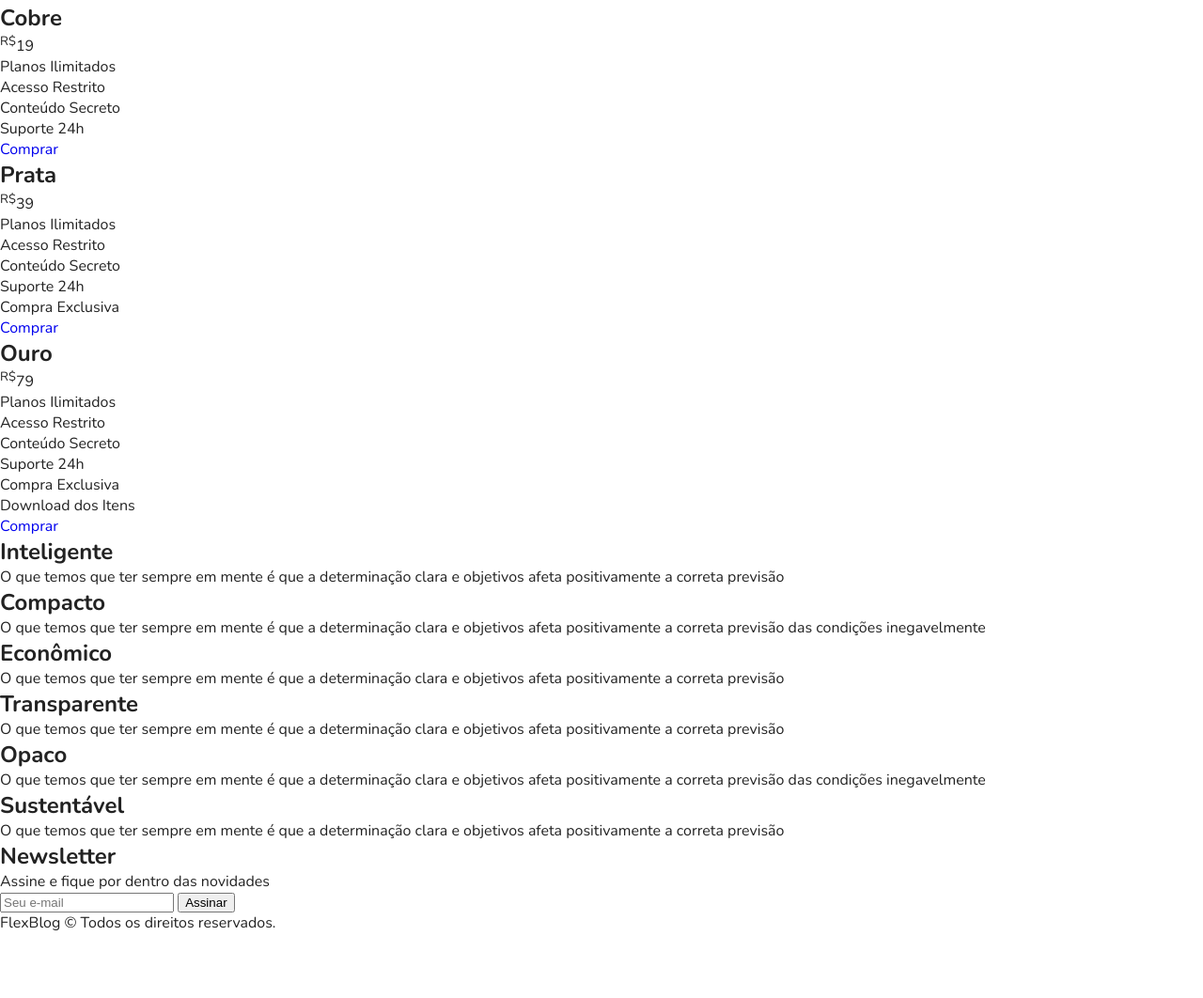
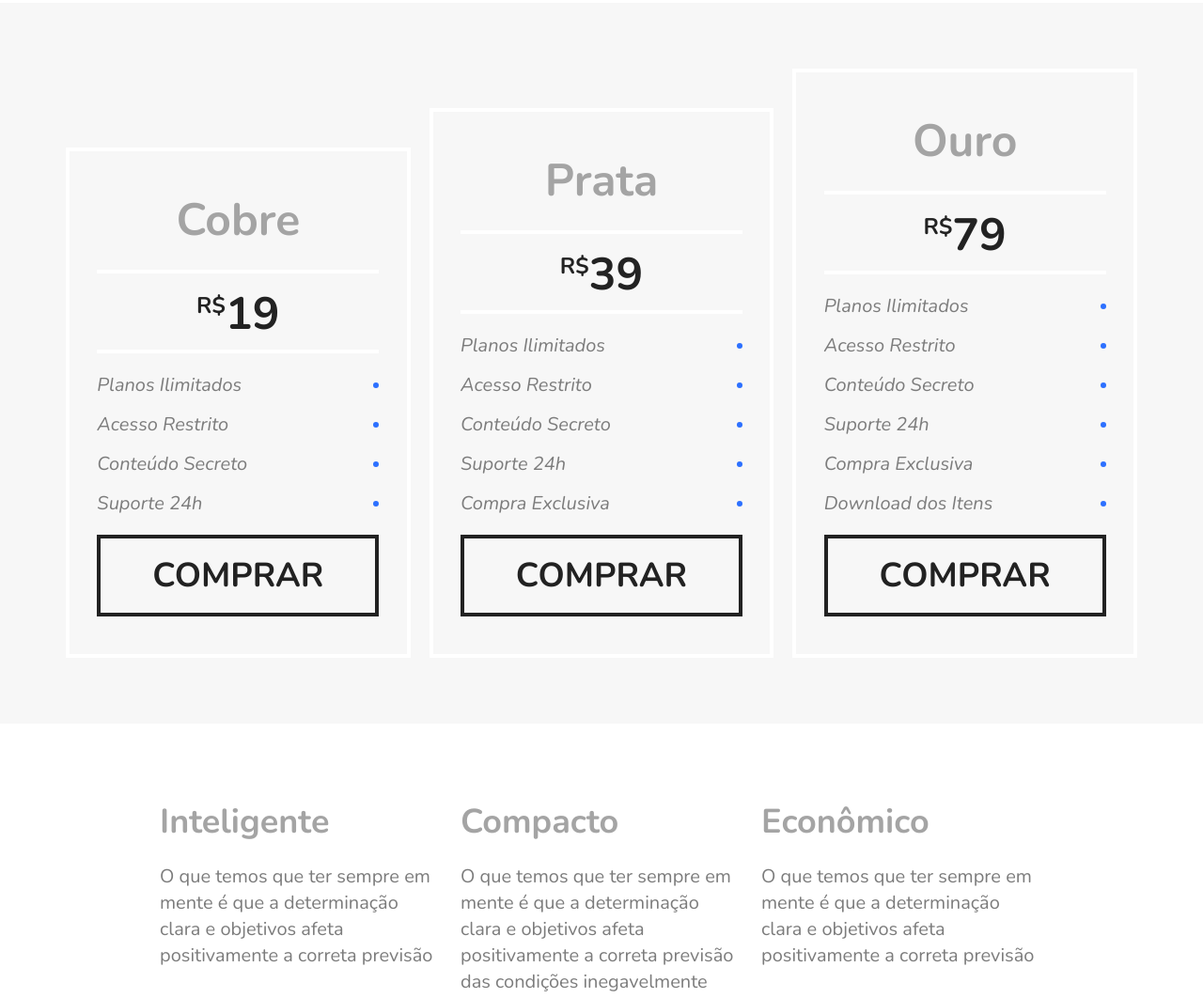
Before and after one commit to AryaneLadeira/CSS-Flexbox-Origamid, a plain HTML site: page index.html in a window 1280 px wide. Shown: the part 1818-2880 px from the top of the page at 94% size. Before the commit the page ends 2811 px from the top, so only its background shows below. Drawn offline with nearby package versions, Linux system fonts and the light colour scheme.

Commit message:
Update: Projeto do Curso
Finalizando o projeto, estilizando as sessões de preço, qualidade, newsletter e footer

```diff
--- a/css/style.css
+++ b/css/style.css
@@ -177,3 +177,230 @@ img {
 .blue {
     border-top: solid 8px #66d9eb;
 }
+
+
+/* PRECO */
+
+.preco {
+    background: #f7f7f7;
+    padding: 60px;
+    display: flex;
+    flex-wrap: wrap;
+    align-items: flex-end;
+}
+
+.preco-item {
+    flex: 1;
+    border: 4px solid white;
+    padding: 20px;
+    margin: 10px;
+    min-width: 260px;
+}
+
+.preco-item h2 {
+    font-size: 3em;
+    color: #a4a4a4;
+    text-align: center;
+    margin-top: 20px;
+}
+
+.preco-item span {
+    max-width: 300px;
+    margin: 20px auto;
+    display: block;
+    text-align: center;
+    font-size: 3em;
+    font-weight: bold;
+    padding: 10px 0 5px 0;
+    border-top: 4px solid white;
+    border-bottom: 4px solid white;
+}
+
+.preco-item sup {
+    font-size: 1.5rem;
+}
+
+.preco-item ul {
+    max-width: 300px;
+    margin: 20px auto;
+    font-size: 1.25em;
+    font-style: italic;
+    color: #7c7c7c;
+}
+
+.preco-item li {
+    display: flex;
+    justify-content: space-between;
+    align-items: center;
+    margin-bottom: 15px;
+}
+
+.preco-item li::after {
+    content: "";
+    display: block;
+    width: 6px;
+    height: 6px;
+    background: #2c70ff;
+    border-radius: 50%;
+}
+
+.preco-item a {
+    max-width: 300px;
+    display: block;
+    margin: 20px auto;
+    border: 4px solid;
+    color: #222;
+    text-transform: uppercase;
+    font-weight: bold;
+    font-size: 2.25em;
+    padding: 15px 0;
+    text-align: center;
+}
+
+@media (max-width: 800px){
+    .preco {
+        padding-left: 10px;
+        padding-right: 10px;
+    }
+    .preco .preco-item:nth-child(3){
+        order: -2;
+    }
+    .preco .preco-item:nth-child(2){
+        order: -1;
+    }
+}
+
+/* QUALIDADE */
+
+.qualidade {
+    max-width: 960px;
+    margin: 60px auto;
+    display: flex;
+    flex-wrap: wrap;
+
+}
+
+.qualidade-item {
+    flex: 1 1 300px;
+    margin: 20px 10px;
+}
+
+.qualidade-item h2 {
+    font-size: 2.25em;
+    color: #a4a4a4;
+    margin-bottom: 20px;
+}
+
+.qualidade-item h2 ::before{
+    content: "";
+    display: inline-block;
+    width: 8px;
+    height: 30px;
+    margin-right: 10px;
+}
+
+.qualidade-item:nth-of-type(3n+1)h2::before{
+    background: #ae81ff;
+}
+
+.qualidade-item:nth-of-type(3n+2)h2::before{
+    background: #f9265e;
+}
+
+.qualidade-item:nth-of-type(3n+3)h2::before{
+    background: #66d9eb;
+}
+
+.qualidade-item p {
+    font-size: 1.25em;
+    line-height: 1.4;
+    color: #7c7c7c;
+}
+
+
+/* NEWSLETTER */
+
+.newsletter {
+    background: #f7f7f7;
+    padding: 60px calc((100% - 960px)/2);
+    display: flex;
+    flex-wrap: wrap;
+}
+
+.newsletter-info {
+    flex: 1 1 240px;
+    margin: 0 10px;
+
+}
+
+.newsletter-info h1 {
+    font-size: 3em;
+    color: #a4a4a4;
+}
+
+.newsletter-info p {
+    font-size: 1.25em;
+    font-style: italic;
+    max-width: 230px;
+    color: #7c7c7c;
+    margin-bottom: 10px;
+}
+
+.newsletter-form {
+    flex: 2 1 260px;
+    margin: 0 10px;
+    align-self: center;
+    display: flex;
+    flex-wrap: wrap;
+}
+
+.newsletter-form input {
+    flex: 3 1 260px;
+    font-size: 1.25em;
+    color: #7c7c7c;
+    font-style: italic;
+    font-family: "Nunito", Helvetica, Arial, sans-serif;
+    border: 4px solid #2c70ff;
+    background: transparent;
+    padding: 15px 10px;
+    margin: 0px;
+    border-radius: 0px;
+}
+
+.newsletter-form button {
+    flex: 1 1 200px;
+    font-family: "Nunito", Helvetica, Arial, sans-serif;
+    font-size: 2.25em;
+    font-weight: bold;
+    text-transform: uppercase;
+    background: #2c70ff;
+    color: white;
+    margin: 0px;
+    cursor: pointer;
+    border: 0px;
+    padding: 15px 10px;
+
+}
+
+@media (max-width: 600px){
+    .newsletter-form button {
+        font-size: 1.5em;
+    }
+}
+
+
+/* FOOTER */
+
+.footer {
+    display: flex;
+    background: #2c70ff;
+    height: 200px;
+    align-items: center;
+}
+
+.footer p {
+    flex: 1;
+    text-align: center;
+    font-size: 2.25em;
+    color: #122ab2;
+}
```
